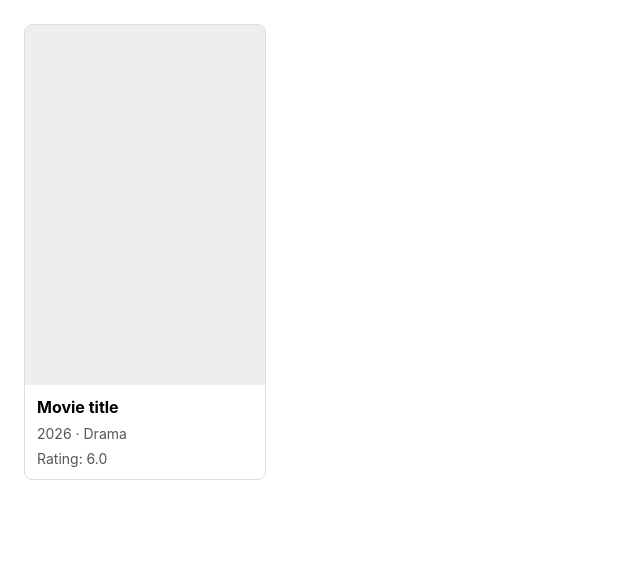
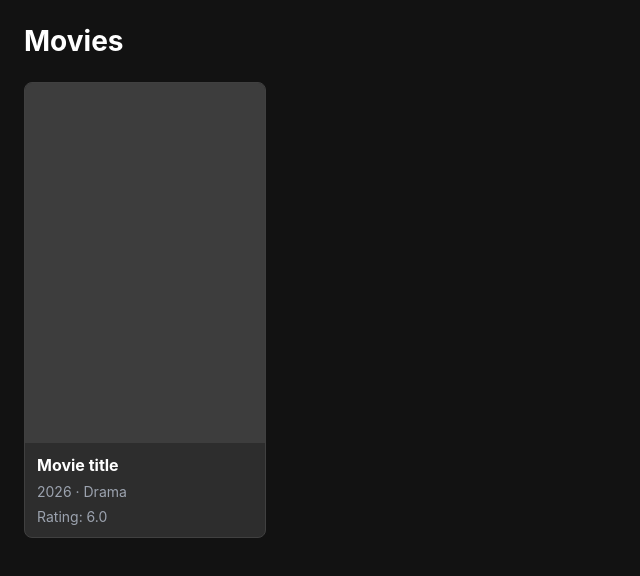
Before and after one commit to evosaenyu/themoviedb-takehome, a React (Create React App) app in the folder my-app/: page / in a window 1280 px wide. Shown: the top 576 px of the page, without its empty margins (0-640 px from the left). Built offline with nearby package versions, Linux system fonts and the light colour scheme.

Commit message:
dark theme

```diff
--- a/my-app/public/index.html
+++ b/my-app/public/index.html
@@ -4,7 +4,7 @@
     <meta charset="utf-8" />
     <link rel="icon" href="%PUBLIC_URL%/favicon.ico" />
     <meta name="viewport" content="width=device-width, initial-scale=1" />
-    <meta name="theme-color" content="#000000" />
+    <meta name="theme-color" content="#121212" />
     <meta
       name="description"
       content="Web site created using create-react-app"
--- /dev/null
+++ b/my-app/src/App.css
@@ -0,0 +1,25 @@
+:root {
+  --color-bg: #121212;
+  --color-text: #d1d5db;
+  --color-heading: #ffffff;
+  --color-muted: #9ca3af;
+  --color-card: #2d2d2d;
+  --color-card-border: #404040;
+  --color-poster-placeholder: #3d3d3d;
+}
+
+body {
+  background-color: var(--color-bg);
+  color: var(--color-text);
+}
+
+.app {
+  min-height: 100vh;
+  padding: 24px;
+}
+
+.app-title {
+  margin: 0 0 24px;
+  color: var(--color-heading);
+  font-size: 1.75rem;
+}
--- a/my-app/src/App.tsx
+++ b/my-app/src/App.tsx
@@ -1,8 +1,10 @@
 import MovieCard from './components/MovieCard';
+import './App.css';
 
 function App() {
   return (
-    <main style={{ padding: '24px' }}>
+    <main className="app">
+      <h1 className="app-title">Movies</h1>
       <MovieCard title="Movie title" year={2026} genre="Drama" rating={6} />
     </main>
   );
--- a/my-app/src/components/MovieCard.css
+++ b/my-app/src/components/MovieCard.css
@@ -1,5 +1,6 @@
 .movie-card {
-  border: 1px solid #ddd;
+  background: var(--color-card);
+  border: 1px solid var(--color-card-border);
   border-radius: 8px;
   max-width: 240px;
   overflow: hidden;
@@ -13,7 +14,7 @@
 }
 
 .movie-card-poster-placeholder {
-  background: #eee;
+  background: var(--color-poster-placeholder);
 }
 
 .movie-card-body {
@@ -22,6 +23,7 @@
 
 .movie-card-title {
   margin: 0 0 8px;
+  color: var(--color-heading);
   font-size: 1rem;
 }
 
@@ -29,7 +31,7 @@
 .movie-card-rating {
   margin: 0;
   font-size: 0.875rem;
-  color: #555;
+  color: var(--color-muted);
 }
 
 .movie-card-rating {
```
